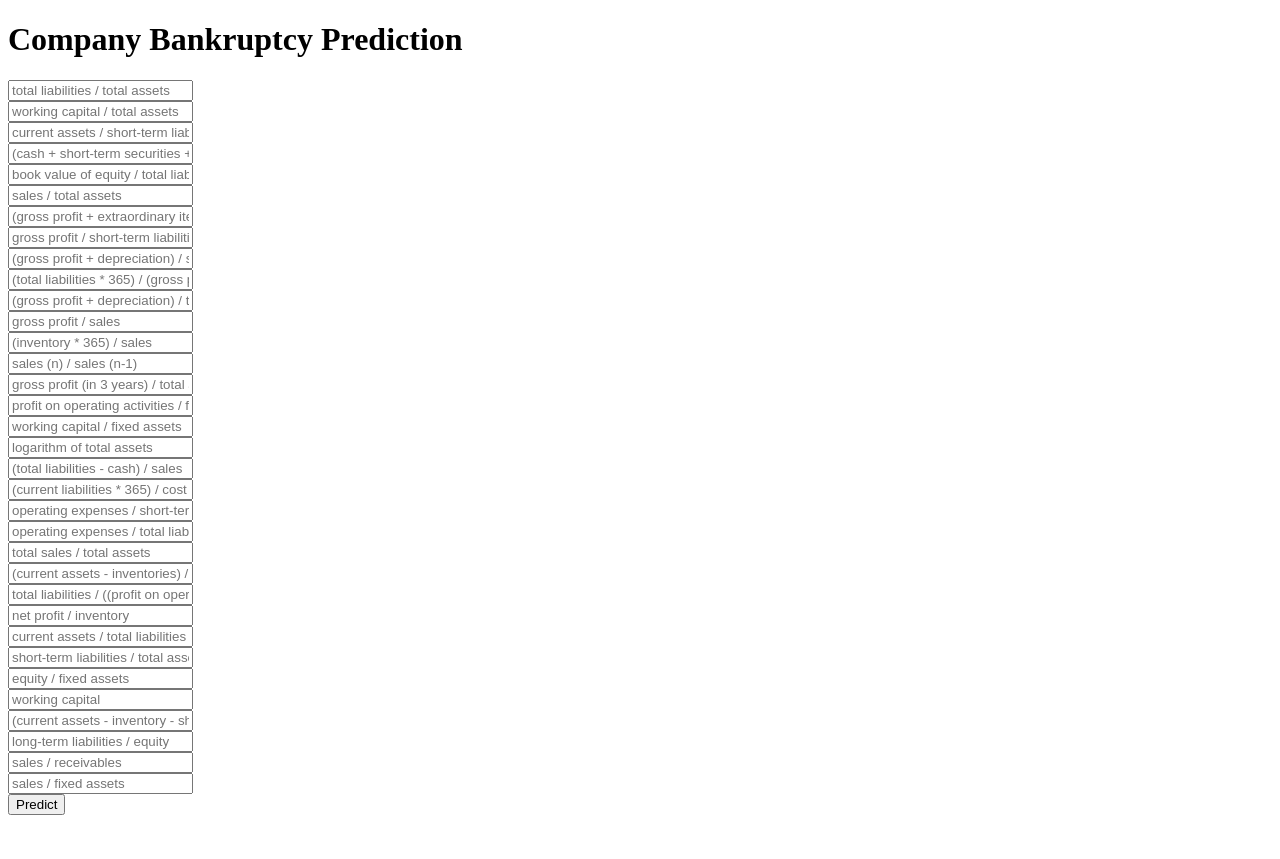
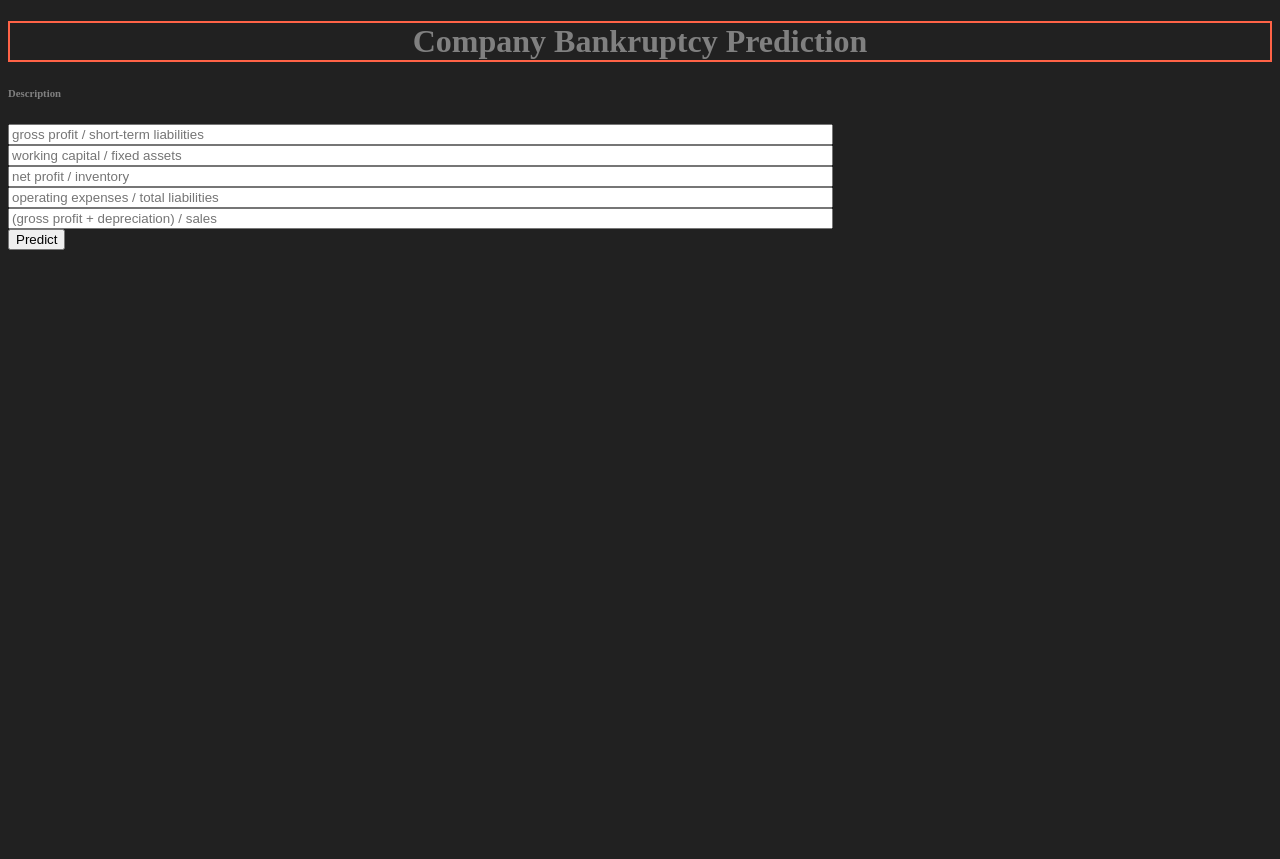
Before and after one commit to siddpatel01/capstone_bankruptcy_prediction, a Flask app: page / in a window 1280 px wide. After the commit the page ends 250 px from the top, so only its background shows below. Run offline with Flask 2, Linux system fonts and the light colour scheme; parts of the project's set-up code (start-up, migrations or seed data) failed here and were passed over.

Commit message:
The updated web app is ready

```diff
--- a/app.py
+++ b/app.py
@@ -1,25 +1,14 @@
 import pickle
 from flask import Flask,request,app,jsonify,url_for,render_template
 import numpy as np
-import pandas as pd
-from sklearn.model_selection import train_test_split
-from sklearn.preprocessing import StandardScaler
-from sklearn.linear_model import LogisticRegression
-from sklearn.neighbors import KNeighborsClassifier
-from sklearn.tree import DecisionTreeClassifier
-from sklearn.svm import LinearSVC, SVC
-from sklearn.ensemble import RandomForestClassifier, GradientBoostingClassifier
-from sklearn.model_selection import GridSearchCV
-from sklearn.decomposition import PCA
-from sklearn.metrics import accuracy_score, precision_score, recall_score, f1_score, confusion_matrix
 from sklearn.preprocessing import StandardScaler
 scaler = StandardScaler()
 
 
 app=Flask(__name__)
 ## Load the Random Forest Model
-randomforestmodel=pickle.load(open('randomforestmodel.pkl','rb'))
-scalar=pickle.load(open('scaling.pkl','rb'))
+randomforestmodel=pickle.load(open('randomforestmodelbestmodel.pkl','rb'))
+scalar=pickle.load(open('scalingreduced.pkl','rb'))
 
 @app.route('/')
 def home():
@@ -41,9 +30,10 @@ def predict():
     final_input=scalar.transform(np.array(data).reshape(1,-1))
     print(final_input)
     output = randomforestmodel.predict(final_input)[0]
-    return render_template("home.html",prediction_text="The company will be {}".format(output))
+    if output == 0:
+        return render_template("home.html",prediction_text="The company has a low probability of going bankrupt")
+    elif output == 1:
+        return render_template("home.html", prediction_text="The company has a high probability of going bankrupt!")
 
 if __name__=="__main__":
     app.run(debug=True)
-
-# My hello world does not work (1:54:05)
--- a/templates/home.html
+++ b/templates/home.html
@@ -9,49 +9,20 @@
 <link href='https://fonts.googleapis.com/css?family=Hind:300' rel='stylesheet' type='text/css'>
 <link href='https://fonts.googleapis.com/css?family=Open+Sans+Condensed:300' rel='stylesheet' type='text/css'>
 
-
 </head>
 
 <body>
  <div class="login">
-	<h1>Company Bankruptcy Prediction</h1>
+    <h1 style="border:2px solid Tomato;"><center>Company Bankruptcy Prediction</center></h1>
+     <h6>Description</h6>
 
      <!-- Main Input For Receiving Query to our ML -->
     <form action="{{ url_for('predict')}}"method="post">
-        <input type="text" name="Attr1" placeholder="total liabilities / total assets" required="required" /><br>
-        <input type="text" name="Attr3" placeholder="working capital / total assets" required="required" /><br>
-        <input type="text" name="Attr4" placeholder="current assets / short-term liabilities" required="required" /><br>
-        <input type="text" name="Attr5" placeholder="(cash + short-term securities + receivables - short-term liabilities) / (operating expenses - depreciation) * 365" required="required" /><br>
-        <input type="text" name="Attr8" placeholder="book value of equity / total liabilities" required="required" /><br>
-        <input type="text" name="Attr9" placeholder="sales / total assets" required="required" /><br>
-        <input type="text" name="Attr11" placeholder="(gross profit + extraordinary items + financial expenses) / total assets" required="required" /><br>
-        <input type="text" name="Attr12" placeholder="gross profit / short-term liabilities" required="required" /><br>
-        <input type="text" name="Attr13" placeholder="(gross profit + depreciation) / sales" required="required" /><br>
-        <input type="text" name="Attr15" placeholder="(total liabilities * 365) / (gross profit + depreciation)" required="required" /><br>
-        <input type="text" name="Attr16" placeholder="(gross profit + depreciation) / total liabilities" required="required" /><br>
-        <input type="text" name="Attr19" placeholder="gross profit / sales" required="required" /><br>
-        <input type="text" name="Attr20" placeholder="(inventory * 365) / sales" required="required" /><br>
-        <input type="text" name="Attr21" placeholder="sales (n) / sales (n-1)" required="required" /><br>
-        <input type="text" name="Attr24" placeholder="gross profit (in 3 years) / total assets" required="required" /><br>
-        <input type="text" name="Attr27" placeholder="profit on operating activities / financial expenses" required="required" /><br>
-        <input type="text" name="Attr28" placeholder="working capital / fixed assets" required="required" /><br>
-        <input type="text" name="Attr29" placeholder="logarithm of total assets" required="required" /><br>
-        <input type="text" name="Attr30" placeholder="(total liabilities - cash) / sales" required="required" /><br>
-        <input type="text" name="Attr32" placeholder="(current liabilities * 365) / cost of products sold" required="required" /><br>
-        <input type="text" name="Attr33" placeholder="operating expenses / short-term liabilities" required="required" /><br>
-        <input type="text" name="Attr34" placeholder="operating expenses / total liabilities" required="required" /><br>
-        <input type="text" name="Attr36" placeholder="total sales / total assets" required="required" /><br>
-        <input type="text" name="Attr37" placeholder="(current assets - inventories) / long-term liabilities" required="required" /><br>
-        <input type="text" name="Attr41" placeholder="total liabilities / ((profit on operating activities + depreciation) * (12/365))" required="required" /><br>
-        <input type="text" name="Attr45" placeholder="net profit / inventory" required="required" /><br>
-        <input type="text" name="Attr50" placeholder="current assets / total liabilities" required="required" /><br>
-        <input type="text" name="Attr51" placeholder="short-term liabilities / total assets" required="required" /><br>
-        <input type="text" name="Attr53" placeholder="equity / fixed assets" required="required" /><br>
-        <input type="text" name="Attr55" placeholder="working capital" required="required" /><br>
-        <input type="text" name="Attr57" placeholder="(current assets - inventory - short-term liabilities) / (sales - gross profit - depreciation)" required="required" /><br>
-        <input type="text" name="Attr59" placeholder="long-term liabilities / equity" required="required" /><br>
-        <input type="text" name="Attr61" placeholder="sales / receivables" required="required" /><br>
-        <input type="text" name="Attr64" placeholder="sales / fixed assets" required="required" /><br>
+        <input type="text" name="Attr12" placeholder="gross profit / short-term liabilities" required="required" size="100"/><br>
+        <input type="text" name="Attr28" placeholder="working capital / fixed assets" required="required" size="100" /><br>
+        <input type="text" name="Attr45" placeholder="net profit / inventory" required="required" size="100" /><br>
+        <input type="text" name="Attr34" placeholder="operating expenses / total liabilities" required="required" size="100" /><br>
+        <input type="text" name="Attr13" placeholder="(gross profit + depreciation) / sales" required="required" size="100" /><br>
 
         <button type="submit" class="btn btn-primary btn-block btn-large">Predict</button>
     </form>
@@ -62,6 +33,11 @@
 
  </div>
  {{prediction_text}}
-
+<style>
+      body {
+      background-color: #212121;
+      color: grey
+      }
+   </style>
 </body>
 </html>
```
Also changed, not shown: 6 other files.
